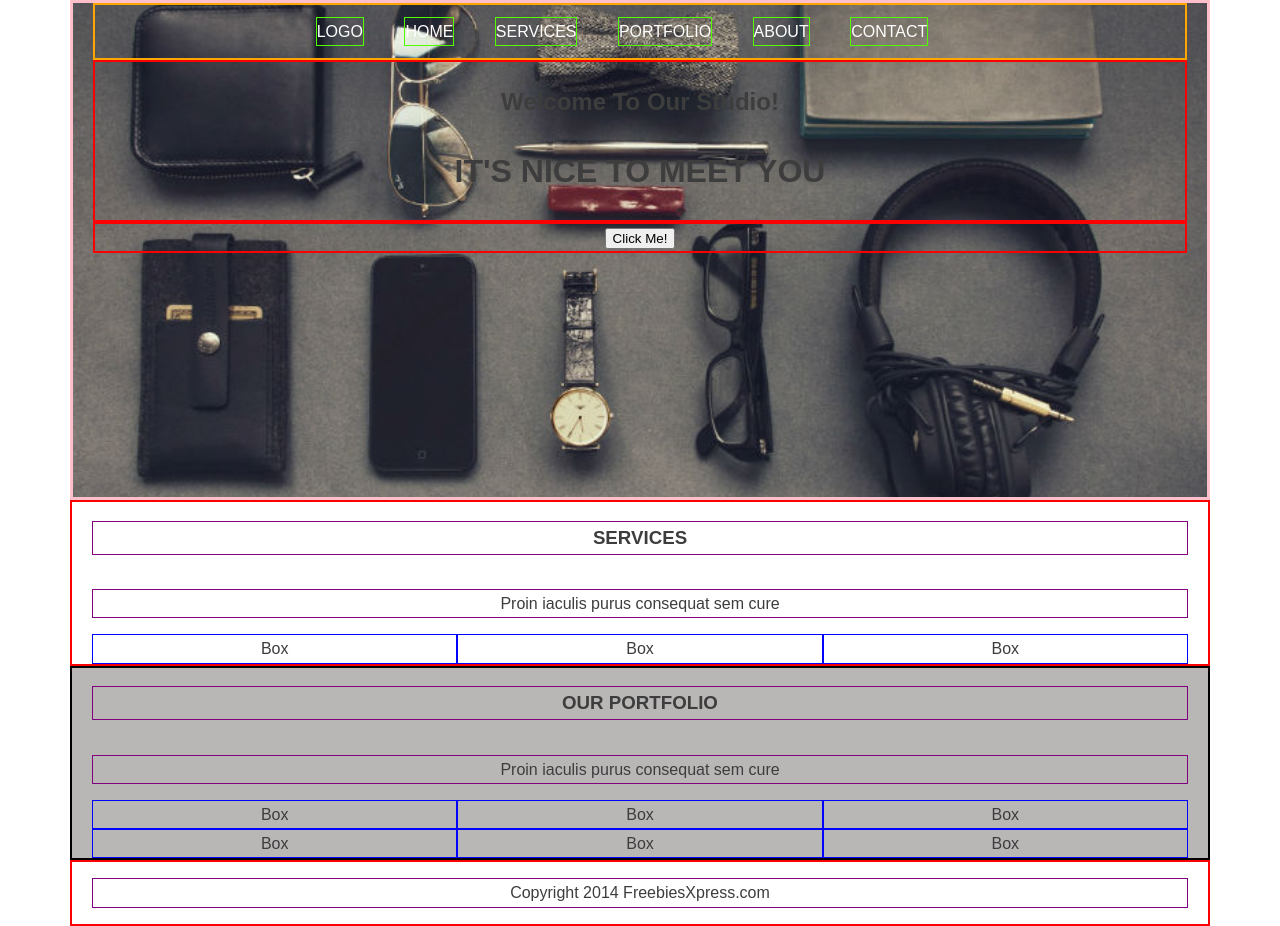
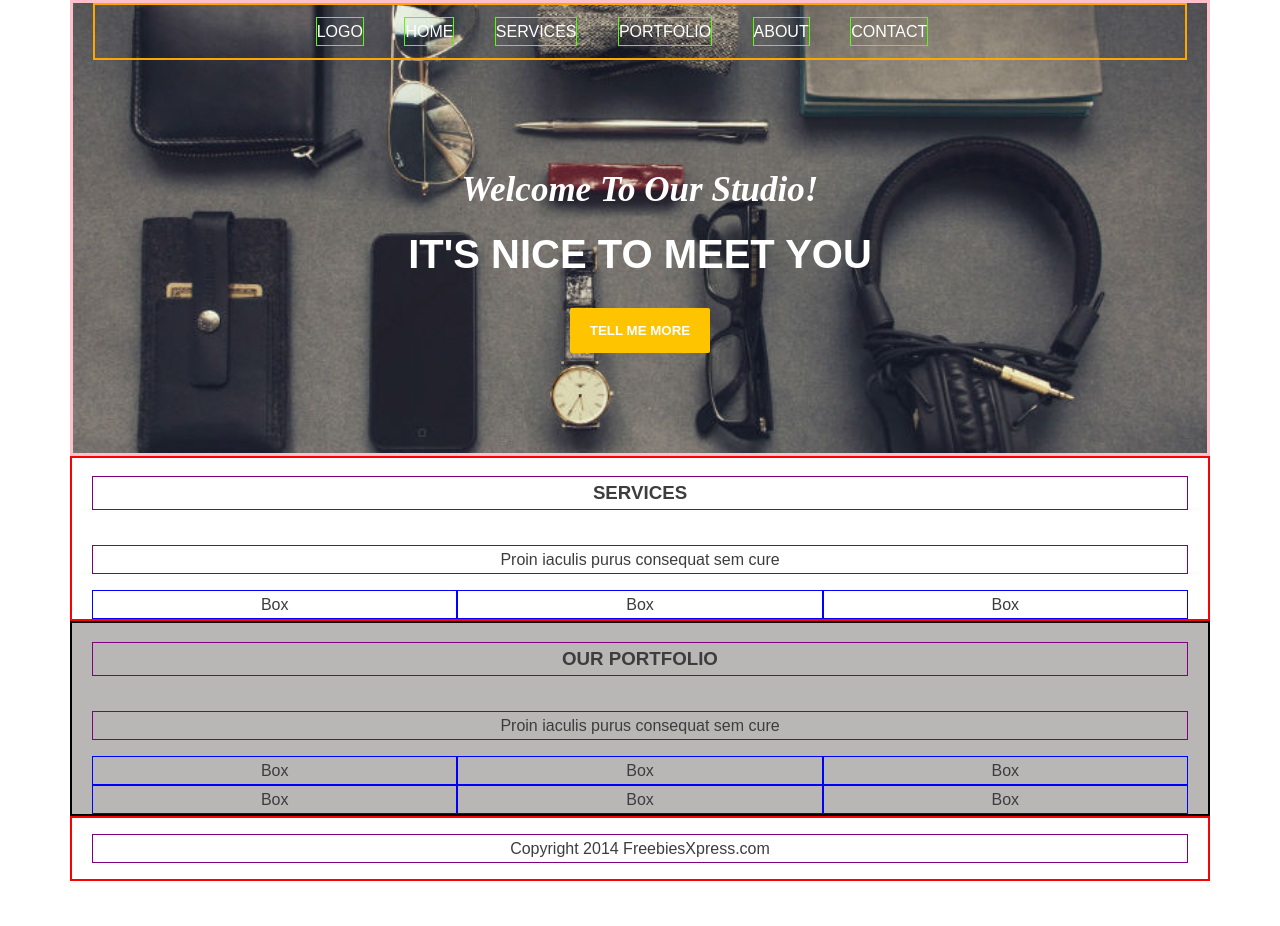
Before and after one commit to kojak01/landing-page, a website: page index.html in a window 1280 px wide. After the commit the page ends 881 px from the top, so only its background shows below. Drawn offline with Linux system fonts and the light colour scheme.

Commit message:
add button in header

```diff
--- a/index.html
+++ b/index.html
@@ -53,12 +53,12 @@
                     </li>
                 </ul>
             </nav>
-            <header class="container">
+            <header class="row">
                 <h2>Welcome To Our Studio!</h2>
                 <h1>IT'S NICE TO MEET YOU</h1>
             </header>
-            <div class="container">
-                <button type="button">Click Me!</button>
+            <div class="btn">
+                <button type="button">TELL ME MORE</button>
             </div>
         </div>
         <section class="container">
--- a/sass/style.scss
+++ b/sass/style.scss
@@ -17,6 +17,7 @@ body {
     font-size: 16px;
     line-height: 1.7;
     font-family: "Josefin Sans", sans-serif;
+    min-width: 400px;
   }
 .container {
     max-width: 1140px;
@@ -78,13 +79,46 @@ section {
     position: relative;
     background-image: url("/images/background.png");
     border: 3px solid pink;
-    height: 500px;
     background-position: center;
     background-size: cover;
+}
+header {
+    padding: 100px 0 20px;
+    h1 {
+        flex: 100%;
+        font-size: 40px;
+        color: $color-two;
+        margin: auto;
+    }
+    h2 {
+        flex: 100%;
+        font-size: 35px;
+        color: $color-two;
+        font-style: italic;
+        font-family: 'Times New Roman', Times, serif;
+        margin: auto;
+    }
 }
 
 
 /*Button*/
+    .btn {
+        margin-bottom: 100px;
+
+    }
+    button {
+        cursor: pointer;
+        background: rgb(255, 196, 0);
+        padding: 15px 20px;
+        border: none;
+        border-radius: 2px;
+        color: $color-two;
+        font-weight: 600;
+        transition: 1s all;
+    }
+    button:hover {
+        scale:(1.1);
+    }
 
 
 /*Section Services and Our Portfolio*/
```
Also changed, not shown: css/style.css, 1 other file.
